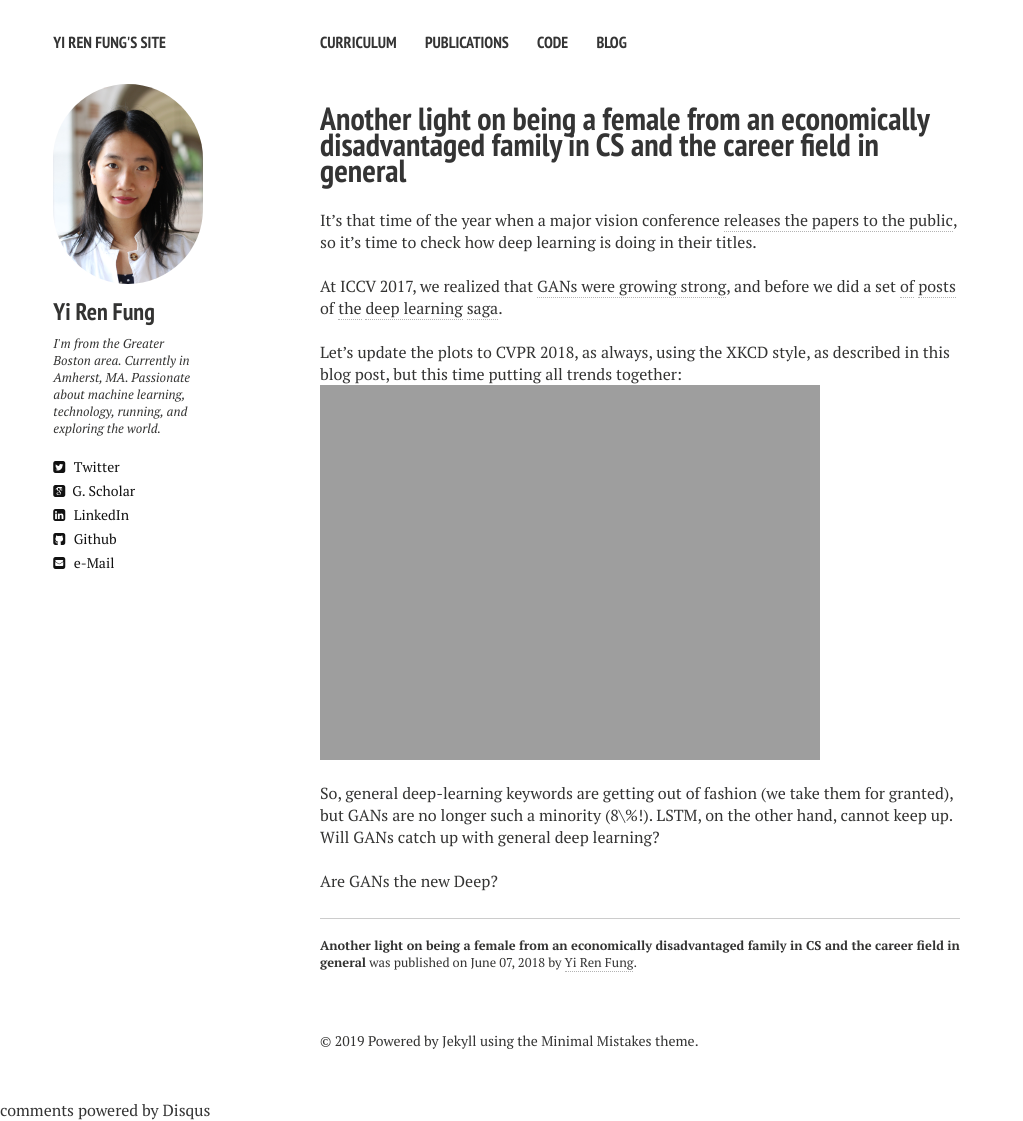
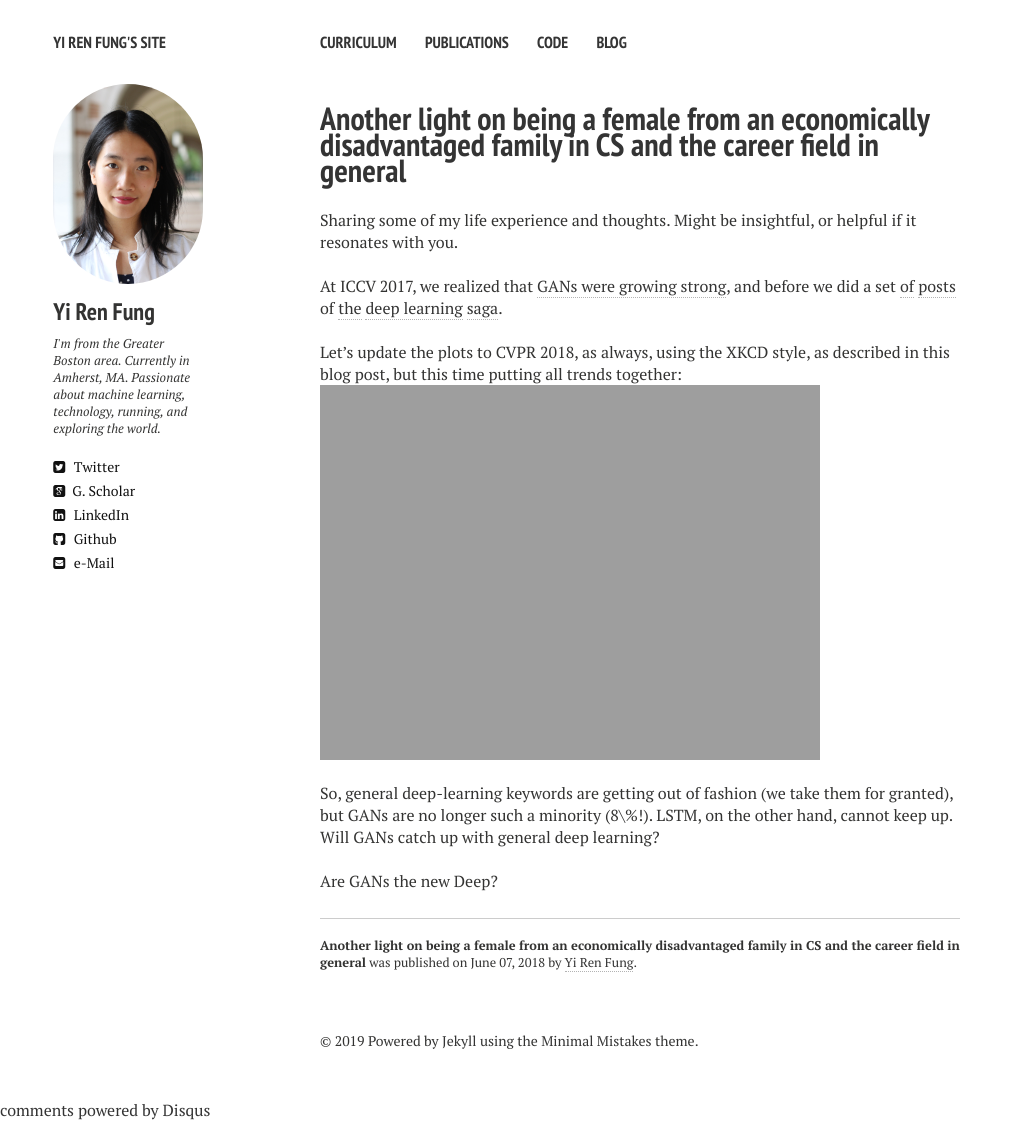
Before and after one commit to yrf1/yrf1.github.io, a Jekyll site: the page built from _posts/2018-06-07-are-gans-the-new-deep.md, in a window 1280 px wide. Shown: the whole page, without its empty margins (0-1023 px from the left). Built offline with Jekyll 4.4.1, drawn with Linux system fonts in a browser that asks for light colours; nearby versions of some CDN libraries; comment, search, counter and statistics services are not loaded.

Commit message:
Yiii is the moron pt. 2

```diff
--- a/_posts/2018-06-07-are-gans-the-new-deep.md
+++ b/_posts/2018-06-07-are-gans-the-new-deep.md
@@ -1,12 +1,13 @@
 ---
 layout: post
 title: "Another light on being a female from an economically disadvantaged family in CS and the career field in general"
-description: "Sharing some of my life experience and thoughts. Might be insightful, or helpful if it resonates with you."
+description: "Thoughts on Life."
 comments: true
 ---
 
 
-It's that time of the year when a major vision conference [releases the papers to the public](http://openaccess.thecvf.com/CVPR2018.py), so it's time to check how deep learning is doing in their titles.<br>
+Sharing some of my life experience and thoughts. Might be insightful, or helpful if it resonates with you.
+
 <br>
 At ICCV 2017, we realized that [GANs were growing strong]({{ site.url }}/gans-et-al-growing-strong/), and before we did a set [of]({{ site.url }}/dl-lstm-gan-evolution) [posts]({{ site.url }}/deep-learning-scraping/) of [the]({{ site.url }}/deep-learning-plateau/) [deep learning]({{ site.url }}/deep-learning-takes-over-again/) [saga]({{ site.url }}/deep-learning-evolution/).<br>
 <br>
```
